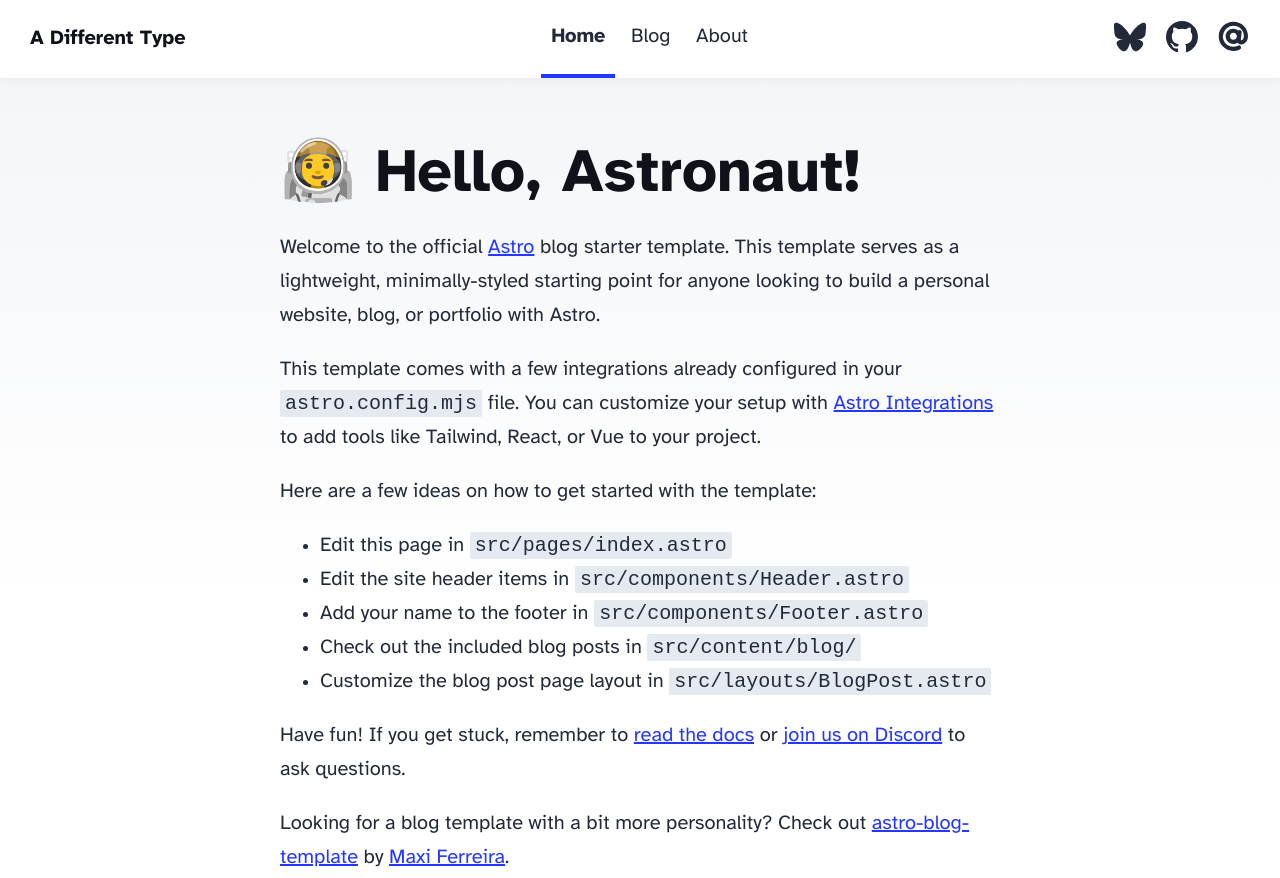
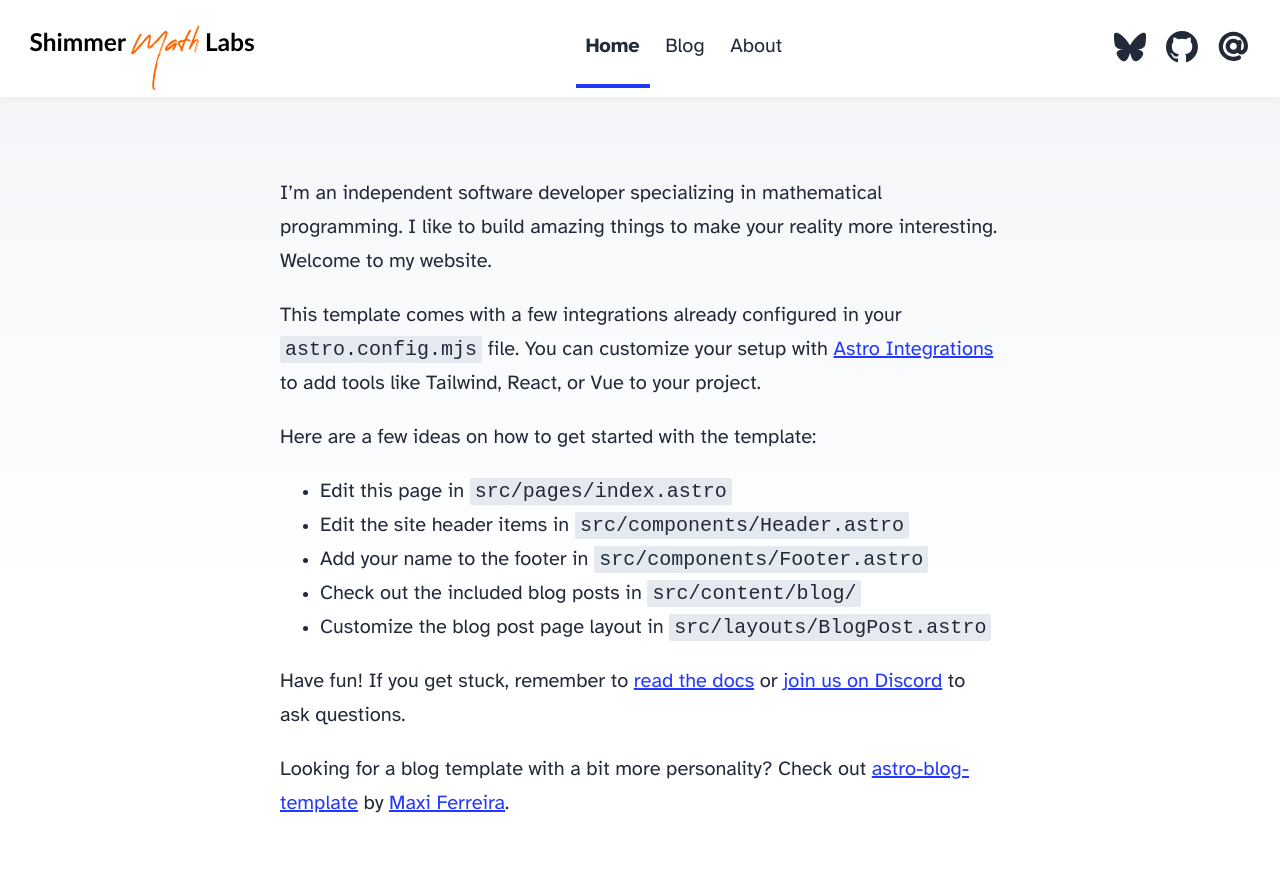
Before and after one commit to nwhitehead/shimmermathlabs, an Astro site in the folder website/: page / in a window 1280 px wide. Shown: the top 878 px of the page. Built offline with nearby package versions, Linux system fonts and the light colour scheme; Astro itself is replaced by a stand-in of ours.

Commit message:
Add some images.

```diff
--- a/website/src/components/Header.astro
+++ b/website/src/components/Header.astro
@@ -1,11 +1,13 @@
 ---
 import { SITE_TITLE } from '../consts';
 import HeaderLink from './HeaderLink.astro';
+import LogoImage from '../assets/logo_pathed.svg';
+import { Image } from 'astro:assets';
 ---
 
 <header>
 	<nav>
-		<h2><a href="/">{SITE_TITLE}</a></h2>
+		<h2><a href="/"><Image src={LogoImage} alt="Shimmer Math Labs"/></a></h2>
 		<div class="internal-links">
 			<HeaderLink href="/">Home</HeaderLink>
 			<HeaderLink href="/blog">Blog</HeaderLink>
@@ -61,6 +63,10 @@ import HeaderLink from './HeaderLink.astro';
 		margin: 0;
 		font-size: 1em;
 	}
+    h2 img {
+        width: 14rem;
+        padding: 25px 0 0 0;
+    }
 
 	h2 a,
 	h2 a.active {
--- a/website/src/layouts/BlogPost.astro
+++ b/website/src/layouts/BlogPost.astro
@@ -60,7 +60,7 @@ const { title, description, pubDate, updatedDate, heroImage } = Astro.props;
 		<main>
 			<article>
 				<div class="hero-image">
-					{heroImage && <Image width={1020} height={510} src={heroImage} alt="" />}
+					{heroImage && <Image width={600} height={510} src={heroImage} alt="" />}
 				</div>
 				<div class="prose">
 					<div class="title">
--- a/website/src/pages/about.astro
+++ b/website/src/pages/about.astro
@@ -1,12 +1,14 @@
 ---
 import AboutHeroImage from '../assets/blog-placeholder-about.jpg';
 import Layout from '../layouts/BlogPost.astro';
+import AuthorImage from '../assets/me.png';
+
 ---
 
 <Layout
 	title="About Me"
 	pubDate={new Date('December 9 2025')}
-	heroImage={AboutHeroImage}
+	heroImage={AuthorImage}
 >
 
     <p><em>Shimmer Math Labs</em> is a small software development company that
--- a/website/src/pages/index.astro
+++ b/website/src/pages/index.astro
@@ -13,12 +13,11 @@ import { SITE_DESCRIPTION, SITE_TITLE } from '../consts';
 	<body>
 		<Header />
 		<main>
-			<h1>🧑‍🚀 Hello, Astronaut!</h1>
 			<p>
-				Welcome to the official <a href="https://astro.build/">Astro</a> blog starter template. This
-				template serves as a lightweight, minimally-styled starting point for anyone looking to build
-				a personal website, blog, or portfolio with Astro.
-			</p>
+                I’m an independent software developer specializing in mathematical programming.
+                I like to build amazing things to make your reality more interesting.
+                Welcome to my website.
+            </p>
 			<p>
 				This template comes with a few integrations already configured in your
 				<code>astro.config.mjs</code> file. You can customize your setup with
```
Also changed, not shown: website/src/assets/logo_pathed.svg (added), website/src/assets/me.png (added).
